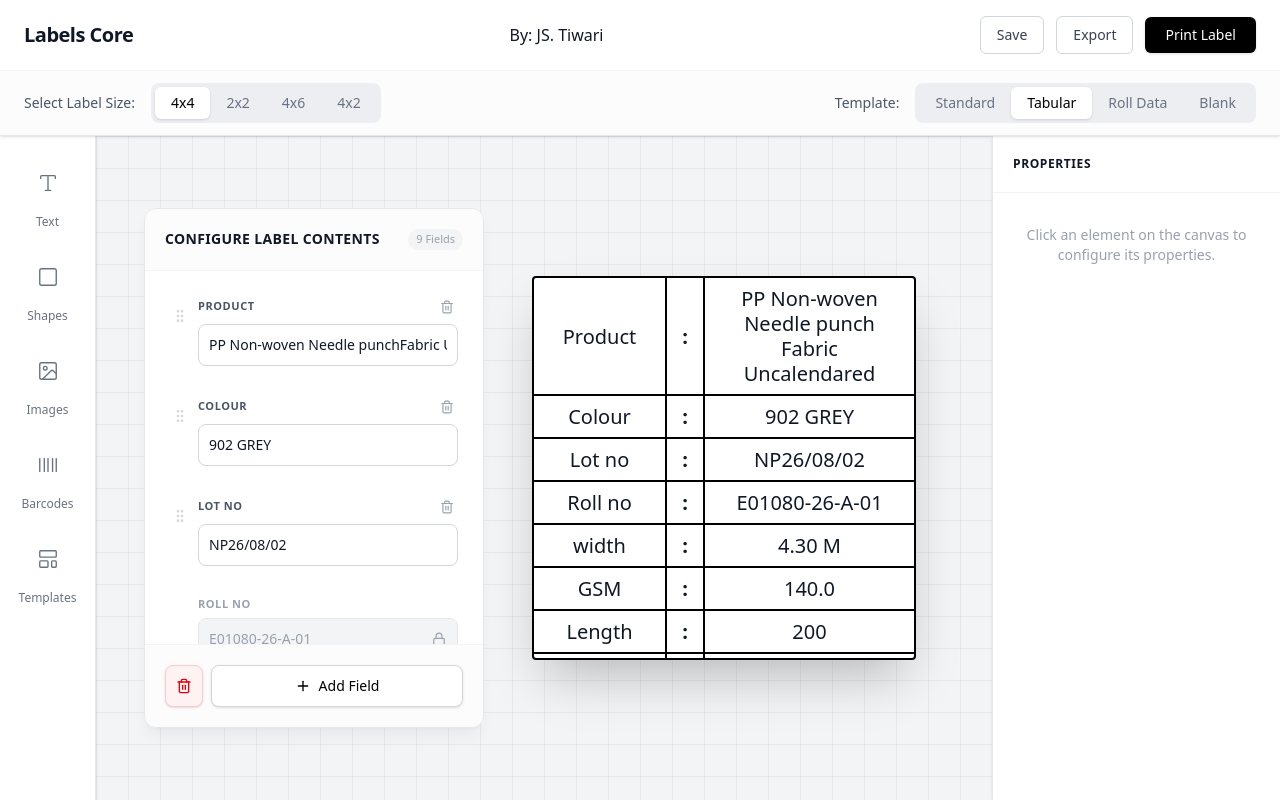
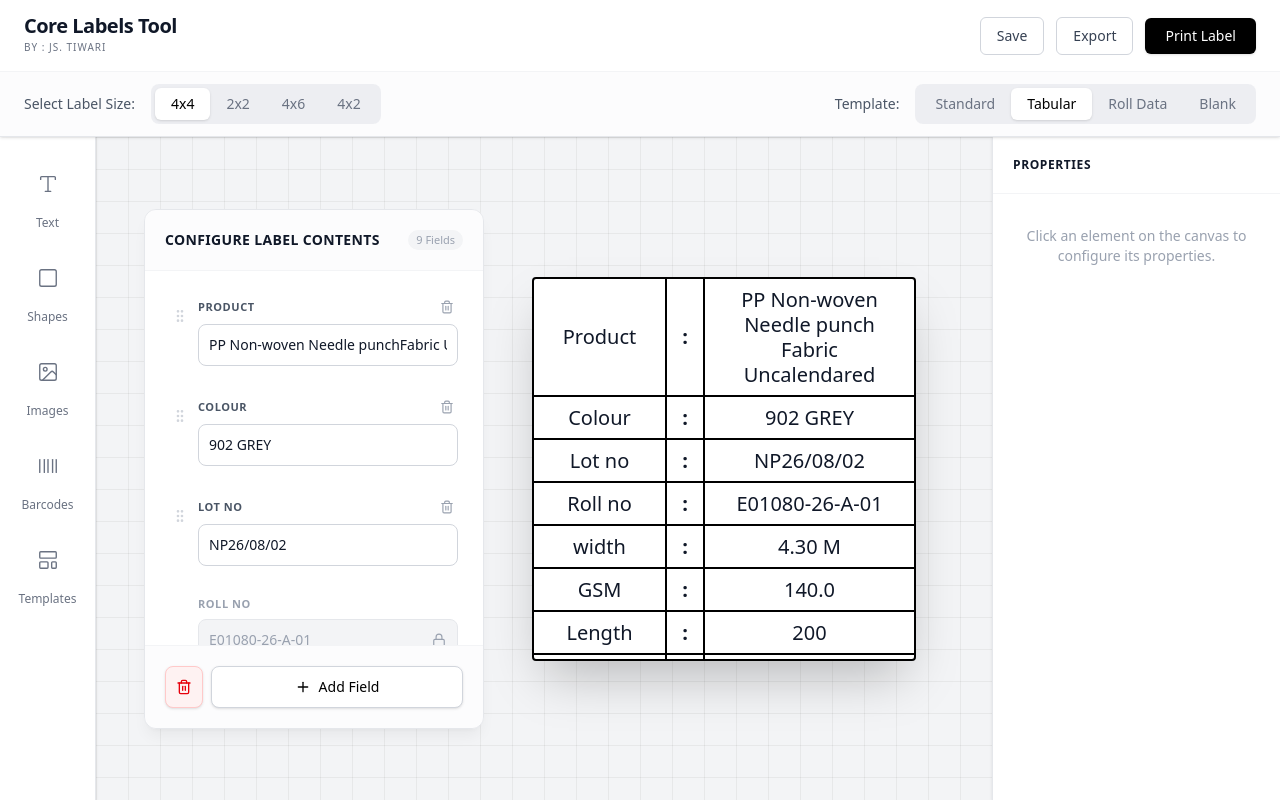
Before and after one commit to jayshiva-tiwari/core-labels, a React (Vite) app: page / in a window 1280 px wide. Built offline with nearby package versions, Linux system fonts and the light colour scheme.

Commit message:
style: update top bar UI and branding
Refactor the header branding display and improve code formatting in the TopBar component for better visual consistency.

```diff
--- a/src/components/TopBar.tsx
+++ b/src/components/TopBar.tsx
@@ -16,8 +16,10 @@ export function TopBar({ activeSize, onSizeChange, activeTemplate, onTemplateCha
     <div className="flex flex-col w-full border-b border-gray-200 bg-white z-20 shadow-sm relative">
       {/* Header */}
       <div className="flex items-center justify-between px-6 py-4 border-b border-gray-100">
-        <h1 className="text-xl font-bold text-gray-900 tracking-tight">Labels Core</h1>
-        <p>By: JS. Tiwari</p>
+        <div>
+          <h1 className="text-xl font-bold text-gray-900 tracking-tight leading-none">Core Labels Tool</h1>
+          <span className="text-[10px] font-medium text-gray-500 uppercase tracking-widest mt-1 block">BY : JS. Tiwari</span>
+        </div>
         <div className="flex items-center space-x-3">
           <button onClick={onSave} className="px-4 py-2 text-sm font-medium text-gray-700 bg-white border border-gray-300 rounded-md hover:bg-gray-50 transition-colors">
             Save
@@ -39,10 +41,11 @@ export function TopBar({ activeSize, onSizeChange, activeTemplate, onTemplateCha
               <button
                 key={size}
                 onClick={() => onSizeChange(size)}
-                className={`px-4 py-1.5 text-sm font-medium rounded-md transition-all ${activeSize === size
+                className={`px-4 py-1.5 text-sm font-medium rounded-md transition-all ${
+                  activeSize === size
                     ? 'bg-white text-black shadow-sm'
                     : 'text-gray-500 hover:text-gray-900'
-                  }`}
+                }`}
               >
                 {size}
               </button>
@@ -57,10 +60,11 @@ export function TopBar({ activeSize, onSizeChange, activeTemplate, onTemplateCha
               <button
                 key={tmpl}
                 onClick={() => onTemplateChange(tmpl)}
-                className={`px-4 py-1.5 text-sm font-medium rounded-md transition-all capitalize ${activeTemplate === tmpl
+                className={`px-4 py-1.5 text-sm font-medium rounded-md transition-all capitalize ${
+                  activeTemplate === tmpl
                     ? 'bg-white text-black shadow-sm'
                     : 'text-gray-500 hover:text-gray-900'
-                  }`}
+                }`}
               >
                 {tmpl.replace('-', ' ')}
               </button>
```
